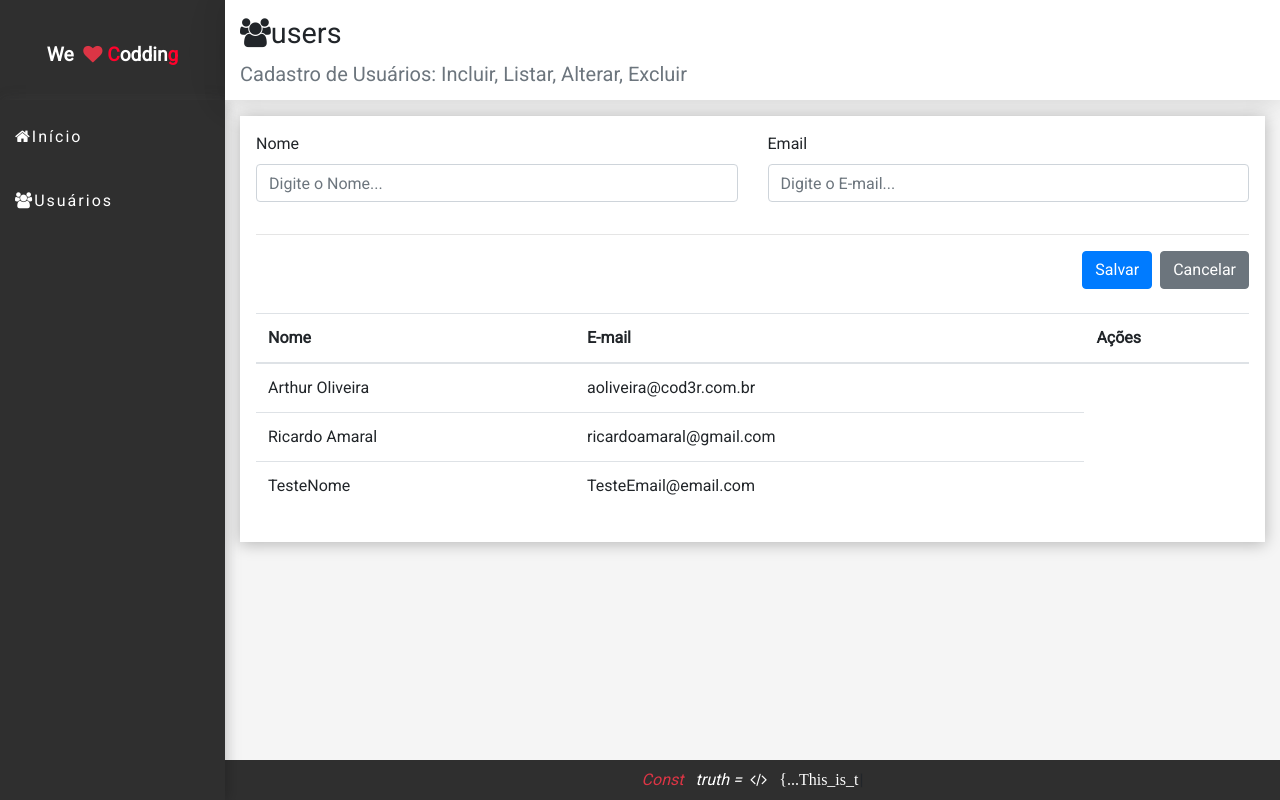
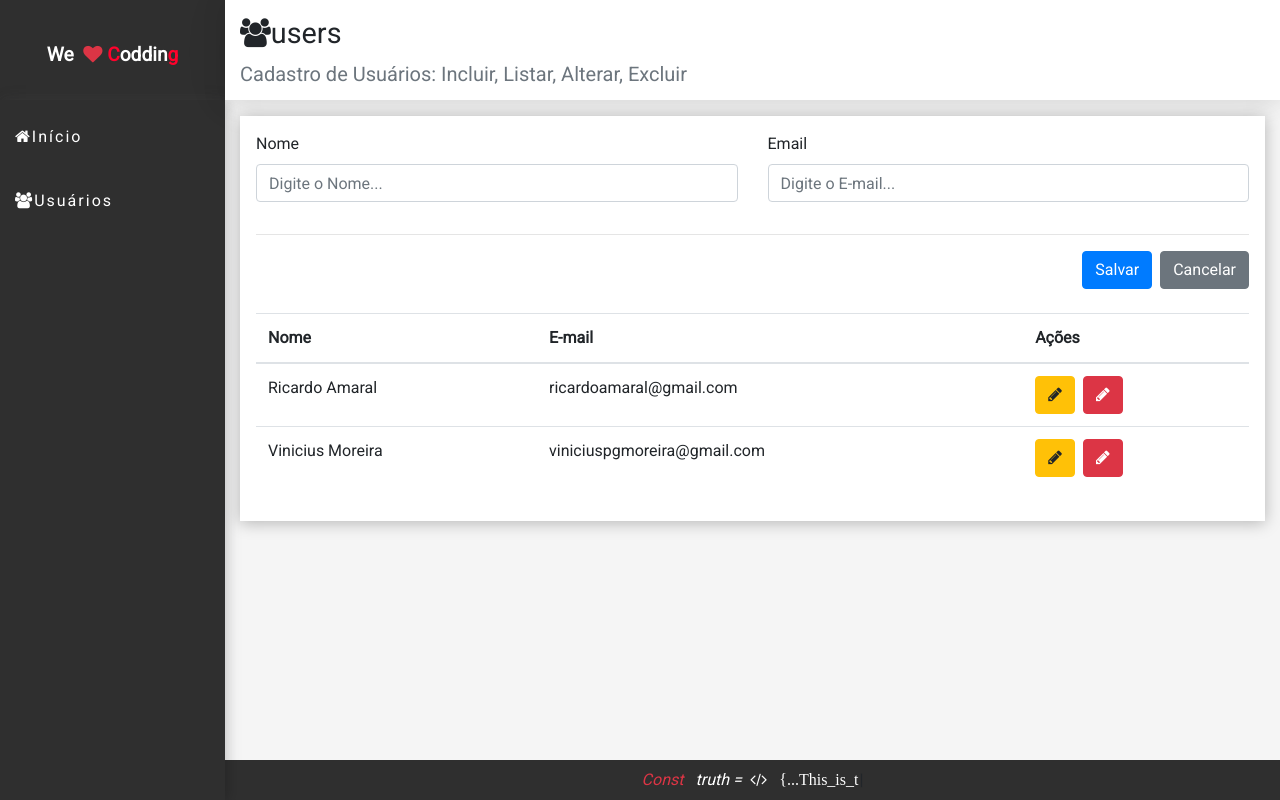
Before and after one commit to Viniciuspgmoreira/React-Projects, a React (Create React App) app: page /users in a window 1280 px wide. Built offline with nearby package versions, Linux system fonts and the light colour scheme; data requests are answered from the project's data file; grey boxes are pictures that could not be loaded.

Commit message:
Added edit and delete buttons to TableRow component, Fixed getUpdatedList)

```diff
--- a/backend/db.json
+++ b/backend/db.json
@@ -1,18 +1,13 @@
 {
   "users": [
-    {
-      "id": 1,
-      "name": "Arthur Oliveira",
-      "email": "aoliveira@cod3r.com.br"
-    },
     {
       "id": 2,
       "name": "Ricardo Amaral",
       "email": "ricardoamaral@gmail.com"
     },
     {
-      "name": "TesteNome",
-      "email": "TesteEmail@email.com",
+      "name": "Vinicius Moreira",
+      "email": "viniciuspgmoreira@gmail.com",
       "id": 3
     }
   ]
--- a/src/components/table/table.jsx
+++ b/src/components/table/table.jsx
@@ -12,7 +12,11 @@ function RenderTable(props) {
         </tr>
       </thead>
       <tbody>
-        <TableRow list={props.list}></TableRow>
+        <TableRow
+          load={props.load}
+          remove={props.remove}
+          list={props.list}
+        ></TableRow>
       </tbody>
     </table>
   )
--- a/src/components/table/tableRow.jsx
+++ b/src/components/table/tableRow.jsx
@@ -1,11 +1,22 @@
 import React from 'react'
 
-function TableRow(props) {
+function TableRow(props, callback) {
   return props.list.map((user) => {
     return (
       <tr key={user.id}>
         <td>{user.name}</td>
         <td>{user.email}</td>
+        <td>
+          <button className="btn btn-warning" onClick={() => props.load(user)}>
+            <i className="fa fa-pencil"></i>
+          </button>
+          <button
+            className="btn btn-danger ml-2"
+            onClick={() => props.remove(user)}
+          >
+            <i className="fa fa-pencil"></i>
+          </button>
+        </td>
       </tr>
     )
   })
--- a/src/components/user/userCrud.jsx
+++ b/src/components/user/userCrud.jsx
@@ -16,6 +16,12 @@ const initialState = {
   list: [],
 }
 export default class UserCrud extends Component {
+  constructor(props) {
+    super(props)
+    this.load = this.load.bind(this)
+    this.remove = this.remove.bind(this)
+  }
+
   state = { ...initialState }
 
   componentWillMount() {
@@ -39,9 +45,9 @@ export default class UserCrud extends Component {
     })
   }
 
-  getUpdatedList(user) {
+  getUpdatedList(user, add = true) {
     const list = this.state.list.filter((u) => u.id !== user.id)
-    if (user) list.unshift(user)
+    if (add) list.unshift(user)
     return list
   }
 
@@ -57,7 +63,7 @@ export default class UserCrud extends Component {
 
   remove(user) {
     axios.delete(`${baseUrl}/${user.id}`).then((resp) => {
-      const list = this.getUpdatedList(null)
+      const list = this.getUpdatedList(user, false)
       this.setState({ list })
     })
   }
@@ -80,6 +86,8 @@ export default class UserCrud extends Component {
           column2="E-mail"
           column3="Ações"
           list={this.state.list}
+          load={this.load}
+          remove={this.remove}
         ></RenderTable>
       </Main>
     )
```
